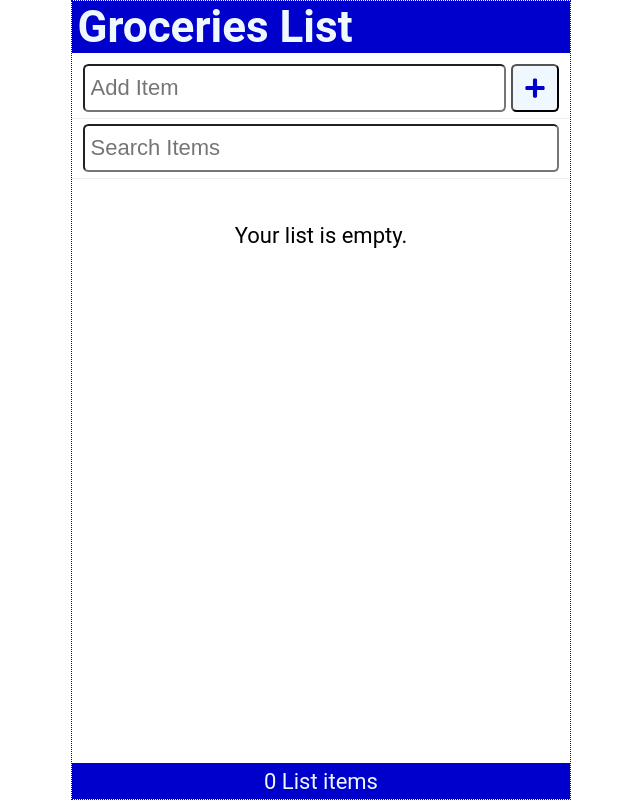
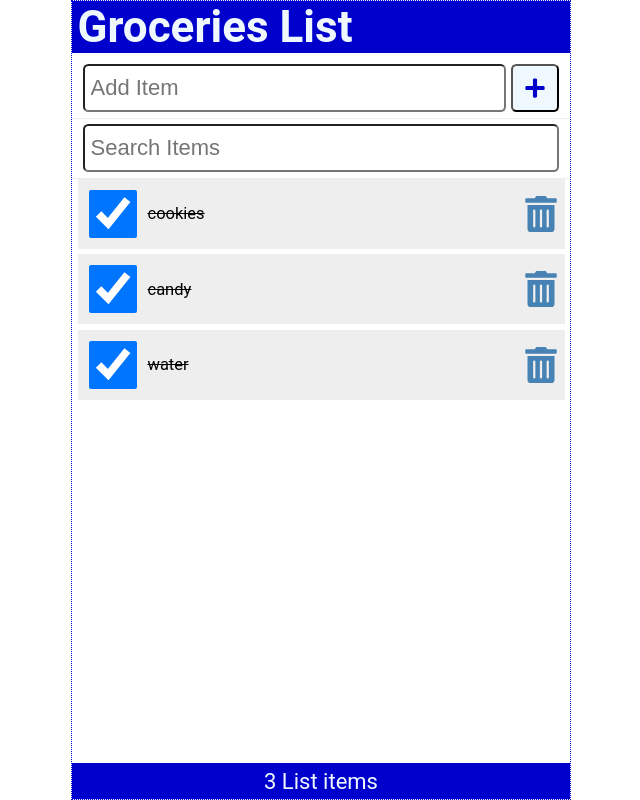
Before and after one commit to niksync1/modern-react-redux-withDG, a React (Create React App) app: page / in a window 1280 px wide. Shown: the whole page, without its empty margins (319-959 px from the left). Built offline with nearby package versions, Linux system fonts and the light colour scheme; data requests are answered from the project's data file.

Commit message:
added CRUD operations with fetchand JSON server

```diff
--- /dev/null
+++ b/data/db.json
@@ -0,0 +1,19 @@
+{
+  "items": [
+    {
+      "id": 1,
+      "checked": true,
+      "item": "cookies"
+    },
+    {
+      "id": 2,
+      "checked": true,
+      "item": "candy"
+    },
+    {
+      "id": 3,
+      "checked": true,
+      "item": "water"
+    }
+  ]
+}
--- a/src/App.js
+++ b/src/App.js
@@ -4,31 +4,81 @@
 import Content from './Content';
 import Footer from './Footer';
 import AddItem from './AddItem';
+import apiRequest from './apiRequest';
 
 function App() {
-  const [items, setItems] = useState(JSON.parse(localStorage.getItem('shoppinglist'))|| []);
-  const [newItem, setNewItem] = useState('')
-  const [search, setSearch] = useState('')
+  const API_URL = 'http://localhost:3500/items';
 
+  const [items, setItems] = useState([]);
+  const [newItem, setNewItem] = useState('');
+  const [search, setSearch] = useState('');
+  const [fetchError, setFetchError] = useState(null);
+  const [isLoading,setIsLoading] = useState(true);
 useEffect(()=> {
-  localStorage.setItem('shoppinglist', JSON.stringify(items));
-}, [items])
+ const fetchItems = async () => {
+  try{
+    const response = await fetch(API_URL);
+    if(!response.ok) throw Error('Did not receive expected data');
+    const listItems = await response.json();
+    console.log(listItems);
+    setItems(listItems);
+    setFetchError(null);
+  } catch (err){
+    setFetchError(err.message);
+  }finally{
+    setIsLoading(false)
+  }
+ }
+ setTimeout(() => {
+  (async () => await fetchItems())();
+ }, 2000)
 
-  const addItem= (item) => {
+}, [])
+
+
+
+  const addItem= async (item) =>  {
     const id = items.length ? items[items.length -1].id + 1 : 1;
     const myNewItem = {id, checked:false, item}
     const listItems = [...items, myNewItem];
     setItems(listItems);
+
+    const postOptions = {
+      method : "POST",
+      headers: {
+        'Content-Type': 'application/json'
+      },
+      body: JSON.stringify(myNewItem)
+    }
+    const result = await apiRequest(API_URL,postOptions);
+    if (result) setFetchError(result);
   }
 
-  const handleCheck = (id) => {
+  const handleCheck = async (id) => {
     const listItems = items.map((item) => item.id === id ? { ...item, checked: !item.checked } : item);
     setItems(listItems);
+
+    const myItem = listItems.filter((item)=> item.id === id);
+    const updateOptions = {
+      method: "PATCH",
+      headers: {
+        'Content-Type': 'application/json'
+      },
+      body: JSON.stringify({ checked: myItem[0].checked})
+    };
+    const reqUrl = `${API_URL}/${id}`;
+    const result = await apiRequest(reqUrl, updateOptions);
+    if (result) setFetchError(result);
   }
 
-  const handleDelete = (id) => {
+  const handleDelete = async (id) => {
     const listItems = items.filter((item) => item.id !== id);
     setItems(listItems);
+
+    const deleteOptions = { method: 'DELETE'};
+    const reqUrl = `${API_URL}/${id}`;
+    const result = await apiRequest(reqUrl, deleteOptions);
+    if (result) setFetchError(result);
   }
 
   const handleSubmit = (e) => {
@@ -49,10 +99,15 @@
         <SearchItem
           search={search}
           setSearch={setSearch} />
-        <Content
-          items={items.filter(item => ((item.item).toLowerCase()).includes(search.toLowerCase()))}
-          handleCheck={handleCheck}
-          handleDelete= {handleDelete}/>
+        <main>
+        {isLoading && <p>Loading items...</p>}
+        {fetchError && <p style={{color: "red"}}>{`Error: ${fetchError}`}</p>}
+          {!fetchError &&  !isLoading && <Content
+            items={items.filter(item => ((item.item).toLowerCase()).includes(search.toLowerCase()))}
+            handleCheck={handleCheck}
+            handleDelete= {handleDelete}/>}
+        </main>
+
         <Footer length = {items.length}/>
     </div>
   );
--- a/src/Content.js
+++ b/src/Content.js
@@ -1,11 +1,10 @@
 import React from 'react'
-import { FaTrashAlt } from 'react-icons/fa';
 import ItemList from './ItemList';
 
 const Content = ({items, handleCheck, handleDelete}) => {
 
   return (
-    <main >
+    <>
         {items.length ? (
            <ItemList
            items= {items}
@@ -15,7 +14,7 @@
             ) : (
                 <p style={{ marginTop: '2rem' }}>Your list is empty.</p>
         )}
-    </main>
+    </>
   )
 }
 
--- /dev/null
+++ b/src/apiRequest.js
@@ -0,0 +1,11 @@
+const apiRequest = async (url = '', optionsObj = null, errMsg = null) =>{
+    try{
+        const response =await fetch(url, optionsObj);
+        if(!response.ok) throw Error('Please reload the app')
+    }catch(err){
+            errMsg = err.message;
+    } finally{
+            return errMsg;
+    }
+}
+export default apiRequest;
```
